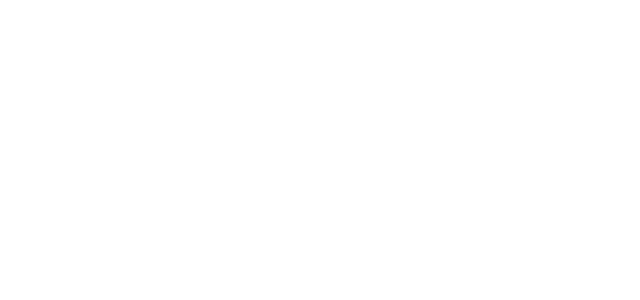
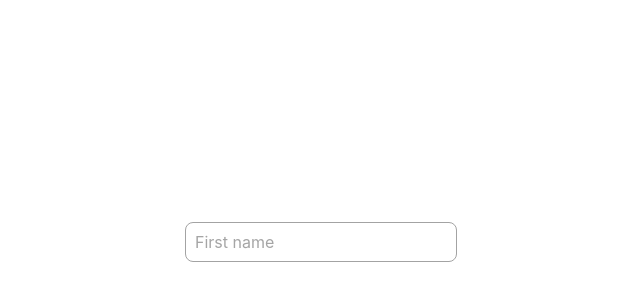
Before and after one commit to ducnp98/ReactJs_Animation, a React (Create React App) app: page /InputAnimation in a window 1280 px wide. Before the commit this address had no page. Shown: the part 158-458 px from the top of the page, without its empty margins (330-970 px from the left). Built offline with nearby package versions, Linux system fonts and the light colour scheme.

Commit message:
Input animation

```diff
--- a/src/Navigation/index.tsx
+++ b/src/Navigation/index.tsx
@@ -2,6 +2,7 @@
 
 import Page from '../Page'
 import BasicAnimation from '../Page/BasicAnimation'
+import InputAnimation from '../Page/InputAnimation'
 
 function AppNavigation() {
   return (
@@ -9,6 +10,7 @@
       <Routes>
         <Route path="/" Component={Page} />
         <Route path="/BasicAnimation" Component={BasicAnimation} />
+        <Route path="/InputAnimation" Component={InputAnimation} />
       </Routes>
     </BrowserRouter>
   )
--- /dev/null
+++ b/src/Page/InputAnimation/index.tsx
@@ -0,0 +1,15 @@
+import React from 'react'
+
+import './style.css'
+const InputAnimation = () => {
+  return (
+    <div className="input_container">
+      <div className="input_box">
+        <input type="text" required />
+        <span>First name</span>
+      </div>
+    </div>
+  )
+}
+
+export default InputAnimation
--- /dev/null
+++ b/src/Page/InputAnimation/style.css
@@ -0,0 +1,49 @@
+.input_container {
+  display: flex;
+  height: 100vh;
+  justify-content: center;
+  align-items: center;
+}
+
+.input_box {
+    position: relative;
+    width: 250px;
+}
+
+.input_box input {
+    width: 100%;
+    padding: 10px;
+    border: 1px solid rgb(163, 163, 163);
+    background-color: white;
+    border-radius: 0.5rem;
+    outline: none;
+    color: gray;
+    font-size: 1em;
+    transition: 0.3s;
+}
+
+.input_box span{
+    position: absolute;
+    left: 0px;
+    padding: 10px;
+    top: 0;
+    pointer-events: none;
+    font-size: 1em;
+    color: rgb(165, 165, 165);
+    transition-duration: 0.3s;
+    transition-delay: 0s;
+}
+
+.input_box input:focus ~span,
+.input_box input:valid ~span {
+    color: pink;
+    transform: translateY(-8px) translateX(15px);
+    font-size: 0.875rem;
+    background: white;
+    padding: 0 3px;
+}
+
+.input_box input:focus,
+.input_box input:valid {
+    border: 1px solid pink;
+}
--- a/src/Page/index.tsx
+++ b/src/Page/index.tsx
@@ -11,8 +11,11 @@
   return (
     <div className="container">
       <div className="wrap_container">
-        <div className="button" onClick={() => navigation('BasicAnimation')}>
+        <div className="button pink_300" onClick={() => navigation('BasicAnimation')}>
           Basic Animation
+        </div>
+        <div className="button pink_400" onClick={() => navigation('InputAnimation')}>
+          Input Animation
         </div>
       </div>
     </div>
--- a/src/Page/page.css
+++ b/src/Page/page.css
@@ -1,5 +1,5 @@
 .container {
-    display: flex;
+  display: flex;
 }
 
 .wrap_container {
@@ -11,13 +11,20 @@
 
 .button {
   padding: 1rem 2rem;
-  background-color: rgb(255, 169, 212);
   border-radius: 1rem;
   color: white;
   font-weight: bold;
   cursor: pointer;
 }
 
+.button.pink_300 {
+  background-color: rgb(250, 204, 227);
+}
+
+.button.pink_400 {
+  background-color: rgb(255, 169, 212);
+}
+
 .button:hover {
   opacity: 0.7;
 }
```
